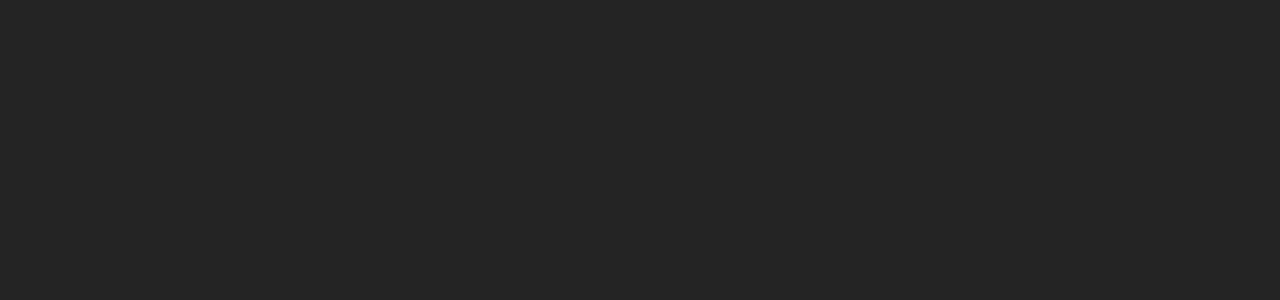
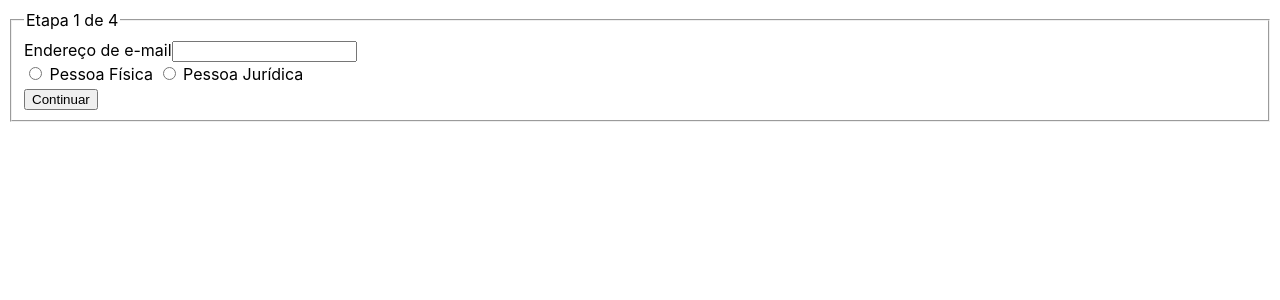
Before and after one commit to eufabionovais/desafio-mb, a Vue app in the folder frontend/: page / in a window 1280 px wide. Shown: the top 300 px of the page. Built offline with nearby package versions, Linux system fonts and the light colour scheme.

Commit message:
Createad HTML structure for the Registration Form

```diff
--- a/frontend/src/App.vue
+++ b/frontend/src/App.vue
@@ -1,11 +1,11 @@
 <template>
   <div id="app">
-
+    <UserRegistrationForm />
   </div>
 </template>
 
 <script setup>
-
+  import UserRegistrationForm from './components/UserRegistrationForm.vue';
 </script>
 
 <style>
--- /dev/null
+++ b/frontend/src/components/UserRegistrationForm.vue
@@ -0,0 +1,220 @@
+<template>
+  <form @submit.prevent="submitForm">
+    <fieldset v-if="currentStep === 1">
+      <legend>
+        Etapa {{ currentStep }} de {{ totalSteps }}
+      </legend>
+
+      <div>
+        <label for="userEmail">Endereço de e-mail</label>
+        <input type="text" id="userEmail" name="userEmail"v-model="userEmail">
+      </div>
+
+      <div>
+        <label for="individual">
+          <input type="radio" id="individual" name="userType" value="pf" v-model="userType">
+            Pessoa Física
+        </label>
+
+        <label for="juridicalPerson">
+          <input type="radio" id="juridicalPerson" name="userType" value="pj" v-model="userType">
+            Pessoa Jurídica
+        </label>
+      </div>
+
+      <div>
+        <button type="button" @click="goToNextStep()">Continuar</button>
+      </div>
+
+    </fieldset>
+
+    <fieldset v-if="currentStep === 2">
+
+      <legend>
+        Etapa {{ currentStep }} de {{ totalSteps }}
+      </legend>
+
+      <div v-if="userType === 'pf'">
+        <p>Pessoa Física</p>
+        <div>
+          <label for="userName">Nome</label>
+          <input type="text" id="userName" name="userName"v-model="userInfo.userName">
+        </div>
+
+        <div>
+          <label for="userCpf">CPF</label>
+          <input type="text" id="userCpf" name="userCpf"v-model="userInfo.userCpf">
+        </div>
+
+        <div>
+          <label for="userBirthday">Data de Nascimento</label>
+          <input type="text" id="userBirthday" name="userBirthday"v-model="userInfo.userBirthday">
+        </div>
+
+        <div>
+          <label for="userPhoneNumber">Telefone</label>
+          <input type="text" id="userPhoneNumber" name="userPhoneNumber"v-model="userInfo.userPhoneNumber">
+        </div>
+      </div>
+
+      <div v-if="userType === 'pj'">
+        <p>Pessoa Jurídica</p>
+        <div>
+          <label for="companyName">Razão Social</label>
+          <input type="text" id="companyName" name="companyName"v-model="userInfo.companyName">
+        </div>
+
+        <div>
+          <label for="companyRegistryNumber">CNPJ</label>
+          <input type="text" id="companyRegistryNumber" name="companyRegistryNumber"v-model="userInfo.companyRegistryNumber">
+        </div>
+
+        <div>
+          <label for="companyOpeningDate">Data de abertura</label>
+          <input type="text" id="companyOpeningDate" name="companyOpeningDate"v-model="userInfo.companyOpeningDate">
+        </div>
+
+        <div>
+          <label for="companyPhoneNumber">Telefone</label>
+          <input type="text" id="companyPhoneNumber" name="companyPhoneNumber"v-model="userInfo.companyPhoneNumber">
+        </div>
+      </div>
+
+      <div>
+        <button type="button" @click="goToPreviousStep()">Voltar</button>
+        <button type="button" @click="goToNextStep()">Continuar</button>
+      </div>
+    </fieldset>
+
+    <fieldset v-if="currentStep === 3">
+        <legend>
+          Etapa {{ currentStep }} de {{ totalSteps }}
+        </legend>
+
+        <p>Senha de acesso</p>
+        <div>
+          <label for="userPassword">Sua senha</label>
+          <input type="text" id="userPassword" name="userPassword"v-model="userPassword">
+        </div>
+        <div>
+          <button type="button" @click="goToPreviousStep()">Voltar</button>
+          <button type="button" @click="goToNextStep()">Continuar</button>
+        </div>
+    </fieldset>
+
+
+    <fieldset v-if="currentStep === 4">
+        <legend>
+          Etapa {{ currentStep }} de {{ totalSteps }}
+        </legend>
+        <p>Revise suas informações</p>
+
+
+        <div>
+          <label for="userEmail">Endereço de e-mail</label>
+          <input type="text" id="userEmail" name="userEmail"v-model="userEmail">
+        </div>
+
+        <div v-if="userType === 'pf'">
+          <p>Pessoa Física</p>
+          <div>
+            <label for="userName">Nome</label>
+            <input type="text" id="userName" name="userName"v-model="userInfo.userName">
+          </div>
+
+          <div>
+            <label for="userCpf">CPF</label>
+            <input type="text" id="userCpf" name="userCpf"v-model="userInfo.userCpf">
+          </div>
+
+          <div>
+            <label for="userBirthday">Data de Nascimento</label>
+            <input type="text" id="userBirthday" name="userBirthday"v-model="userInfo.userBirthday">
+          </div>
+
+          <div>
+            <label for="userPhoneNumber">Telefone</label>
+            <input type="text" id="userPhoneNumber" name="userPhoneNumber"v-model="userInfo.userPhoneNumber">
+          </div>
+        </div>
+
+        <div  v-if="userType === 'pj'">
+          <p>Pessoa Jurídica</p>
+          <div>
+            <label for="companyName">Razão Social</label>
+            <input type="text" id="companyName" name="companyName"v-model="userInfo.companyName">
+          </div>
+
+          <div>
+            <label for="companyRegistryNumber">CNPJ</label>
+            <input type="text" id="companyRegistryNumber" name="companyRegistryNumber"v-model="userInfo.companyRegistryNumber">
+          </div>
+
+          <div>
+            <label for="companyOpeningDate">Data de abertura</label>
+            <input type="text" id="companyOpeningDate" name="companyOpeningDate"v-model="userInfo.companyOpeningDate">
+          </div>
+
+          <div>
+            <label for="companyPhoneNumber">Telefone</label>
+            <input type="text" id="companyPhoneNumber" name="companyPhoneNumber"v-model="userInfo.companyPhoneNumber">
+          </div>
+        </div>
+
+        <div>
+          <label for="userPassword">Sua senha</label>
+          <input type="text" id="userPassword" name="userPassword" v-model="userPassword">
+        </div>
+        <div>
+          <button type="button" @click="goToPreviousStep()">Voltar</button>
+          <button type="submit">Cadastrar</button>
+        </div>
+    </fieldset>
+
+
+</form>
+
+</template>
+
+<script setup>
+import { ref } from 'vue';
+
+const currentStep = ref(1);
+const totalSteps = ref(4);
+
+const userEmail = ref('');
+const userType = ref('');
+
+const userPassword = ref('');
+
+const userInfo = ref({
+  userName: '',
+  userCpf: '',
+  userBirthday: '',
+  userPhoneNumber: '',
+
+  companyName: '',
+  companyRegistryNumber: '',
+  companyOpeningDate: '',
+  companyPhoneNumber: ''
+})
+
+const goToNextStep = () => {
+  if(currentStep.value <= totalSteps.value) {
+    currentStep.value ++;
+  }
+}
+
+const goToPreviousStep = () => {
+  if(currentStep.value <= totalSteps.value) {
+    currentStep.value --;
+  }
+}
+
+
+
+const submitForm = ()=> {
+  alert("Formulário enviado")
+}
+
+</script>
--- a/frontend/src/style.css
+++ b/frontend/src/style.css
@@ -2,11 +2,6 @@
   font-family: Inter, system-ui, Avenir, Helvetica, Arial, sans-serif;
   line-height: 1.5;
   font-weight: 400;
-
-  color-scheme: light dark;
-  color: rgba(255, 255, 255, 0.87);
-  background-color: #242424;
-
   font-synthesis: none;
   text-rendering: optimizeLegibility;
   -webkit-font-smoothing: antialiased;
```
